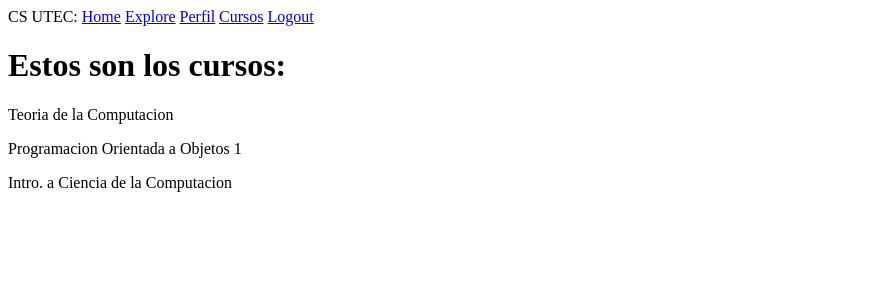
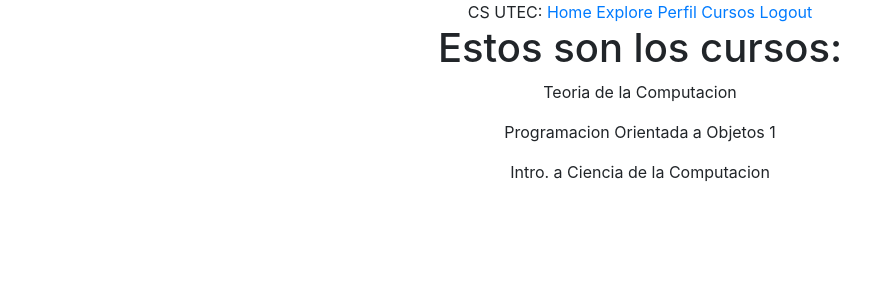
Before and after one commit to utec-cs2b01-2019-2/web-app-grupo-3, a Flask app: page /cursos in a window 1280 px wide. Shown: the top 300 px of the page, without its empty margins (0-894 px from the left). Run offline with Flask 2, Linux system fonts and the light colour scheme; a user stored in the database is signed in; data comes from the database, SQL or seed files in the repository; both versions use the stored data as it was after the commit; some libraries are stand-ins or nearby versions.

Commit message:
index css

```diff
--- a/app/templates/_post.html
+++ b/app/templates/_post.html
@@ -1,4 +1,4 @@
-  <table>
+  <table style = "text-align: center">
         <tr valign="top">
             <td><img src="{{ post.author.avatar(36) }}"></td>
             <td>
--- a/app/templates/base.html
+++ b/app/templates/base.html
@@ -2,6 +2,9 @@
 <html lang="es">
 	<head>
 		<meta charset="utf-8">
+		<meta name="viewport" content="width=device-width, initial-scale=1, shrink-to-fit=no">
+		<link rel="stylesheet" href="/static/css/bootstrap-grid.min.css">
+		<link rel="stylesheet" href="/static/css/bootstrap.css">
 		<title>{{ title }} - Computer Science UTEC, Bootstrap </title>
 	</head>
 	<body >
@@ -9,10 +12,10 @@
 			<div class="row justify-content-center">
 				<div class="col">CS UTEC:
 					<a href="{{ url_for('index') }}">Home</a>
-                    <a href="{{ url_for('explore') }}">Explore</a>
 					{% if current_user.is_anonymous %}
 					<a href="{{ url_for('login') }}">LogIn</a>
 					{% else %}
+					<a href="{{ url_for('explore') }}">Explore</a>
 					<a href="{{ url_for('user', username=current_user.username) }}">Perfil</a>
 					<a href="{{ url_for('cursos') }}" >Cursos</a>
 					<a href="{{ url_for('logout') }}">Logout</a>
@@ -29,7 +32,12 @@
 		</ul>
 		{% endif %}
 		{% endwith %}
+		<div style = "text-align: center">
 		{% block content %}
 		{% endblock %}
+		</div>
+		<script src="/static/js/jquery-3.4.1.min"></script>
+		<script src="/static/js/popper.min"></script>
+		<script src="/static/js/bootstrap.min"></script>
 	</body>
 </html>
```
Also changed, not shown: app.db.
